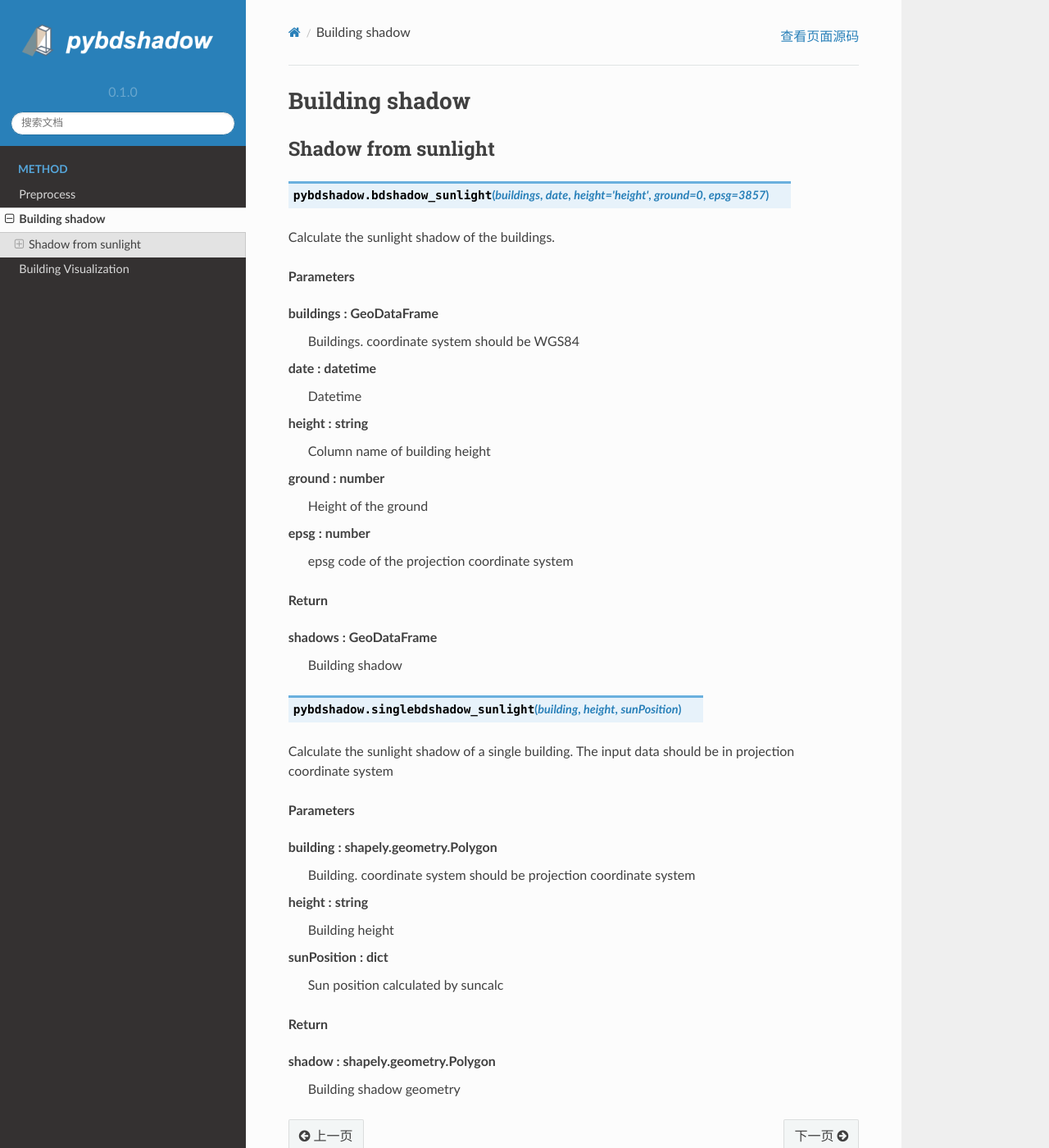
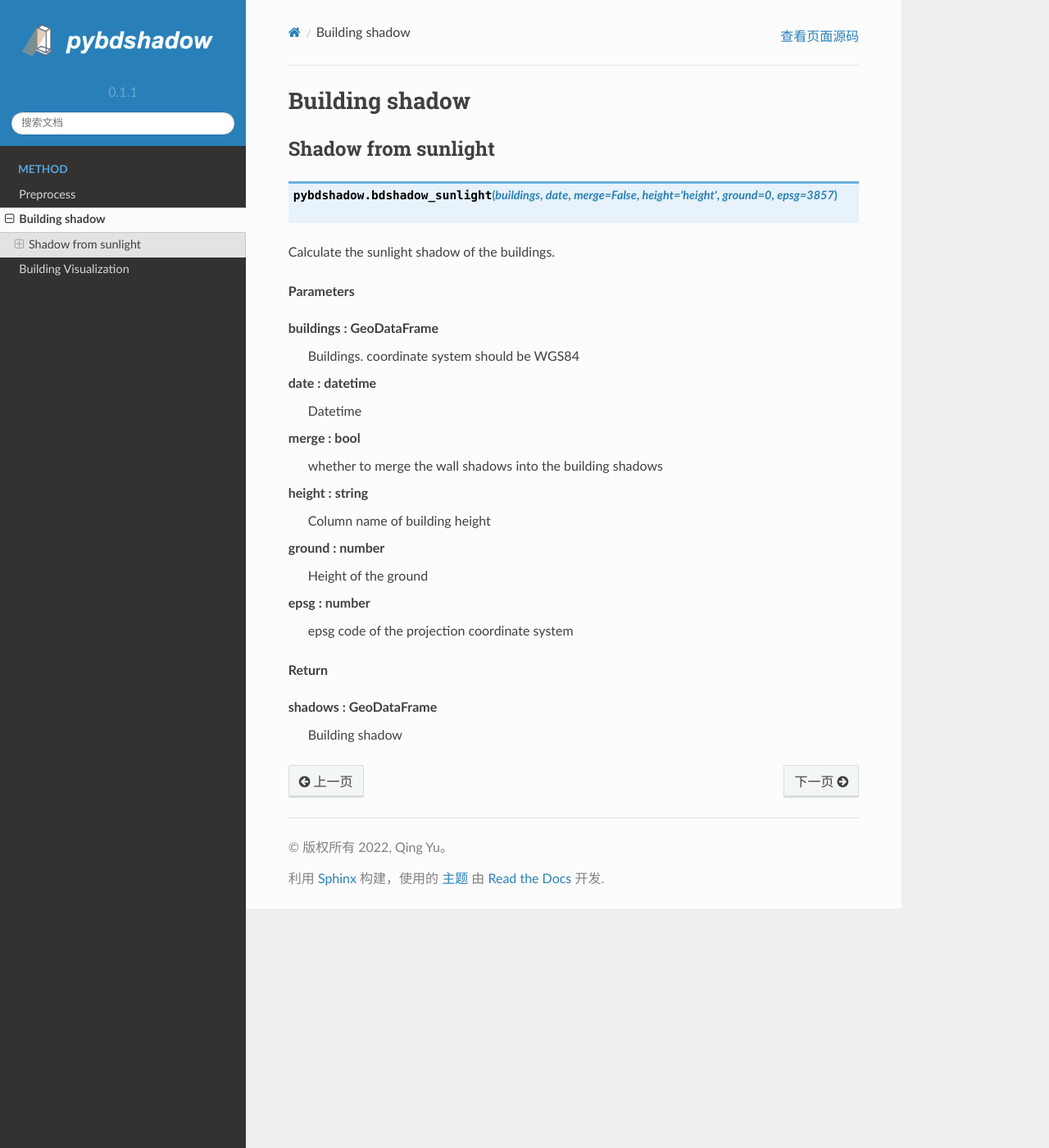
Before and after one commit to ni1o1/pybdshadow, a Sphinx documentation site: the page built from docs/source/bdshadow.rst, in a window 1280 px wide and 1400 px high. Shown: the whole window at 82% size. Built offline with Sphinx 7.4.7 and the Read the Docs theme 2.0.0, drawn with Linux system fonts in a browser that asks for light colours.

Commit message:
update v0.1.1

```diff
--- a/docs/source/bdshadow.rst
+++ b/docs/source/bdshadow.rst
@@ -9,7 +9,7 @@ Building shadow
 Shadow from sunlight
 =============================
 
-.. function:: pybdshadow.bdshadow_sunlight(buildings, date, height='height', ground=0, epsg=3857)
+.. function:: pybdshadow.bdshadow_sunlight(buildings, date, merge=False, height='height', ground=0, epsg=3857)
 
 Calculate the sunlight shadow of the buildings.
 
@@ -19,6 +19,8 @@ buildings : GeoDataFrame
     Buildings. coordinate system should be WGS84
 date : datetime
     Datetime
+merge : bool
+    whether to merge the wall shadows into the building shadows
 height : string
     Column name of building height
 ground : number
@@ -30,23 +32,3 @@ epsg : number
 
 shadows : GeoDataFrame
     Building shadow
-
-.. function:: pybdshadow.singlebdshadow_sunlight(building, height, sunPosition)
-
-Calculate the sunlight shadow of a single building. The input data should be in
-projection coordinate system
-
-
-**Parameters**
-
-building : shapely.geometry.Polygon
-    Building. coordinate system should be projection coordinate system
-height : string
-    Building height
-sunPosition : dict
-    Sun position calculated by suncalc
-
-**Return**
-
-shadow : shapely.geometry.Polygon
-    Building shadow geometry
--- a/docs/source/conf.py
+++ b/docs/source/conf.py
@@ -22,8 +22,8 @@ copyright = '2022, Qing Yu'
 author = 'Qing Yu'
 
 # The full version, including alpha/beta/rc tags
-release = '0.1.0'
-version = '0.1.0'
+release = '0.1.1'
+version = '0.1.1'
 html_logo = "_static/logo-wordmark-light.png"
 html_favicon = '_static/logo.ico'
 # -- General configuration ---------------------------------------------------
--- a/setup.py
+++ b/setup.py
@@ -5,7 +5,7 @@ with open("README.md", "r", encoding="utf-8") as fh:
 
 setuptools.setup(
     name="pybdshadow",
-    version="0.1.0",
+    version="0.1.1",
     author="Qing Yu",
     author_email="qingyu0815@foxmail.com",
     description="Python package to generate building shadow geometry",
--- a/src/pybdshadow/__init__.py
+++ b/src/pybdshadow/__init__.py
@@ -32,7 +32,7 @@ OR TORT (INCLUDING NEGLIGENCE OR OTHERWISE) ARISING IN ANY WAY OUT OF THE USE
 OF THIS SOFTWARE, EVEN IF ADVISED OF THE POSSIBILITY OF SUCH DAMAGE.
 """
 
-__version__ = '0.1.0'
+__version__ = '0.1.1'
 __author__ = 'Qing Yu <qingyu0815@foxmail.com>'
 
 # module level doc-string
```
Also changed, not shown: docs/source/preprocess.rst (+18 -0 lines), src/test_vector.ipynb.
